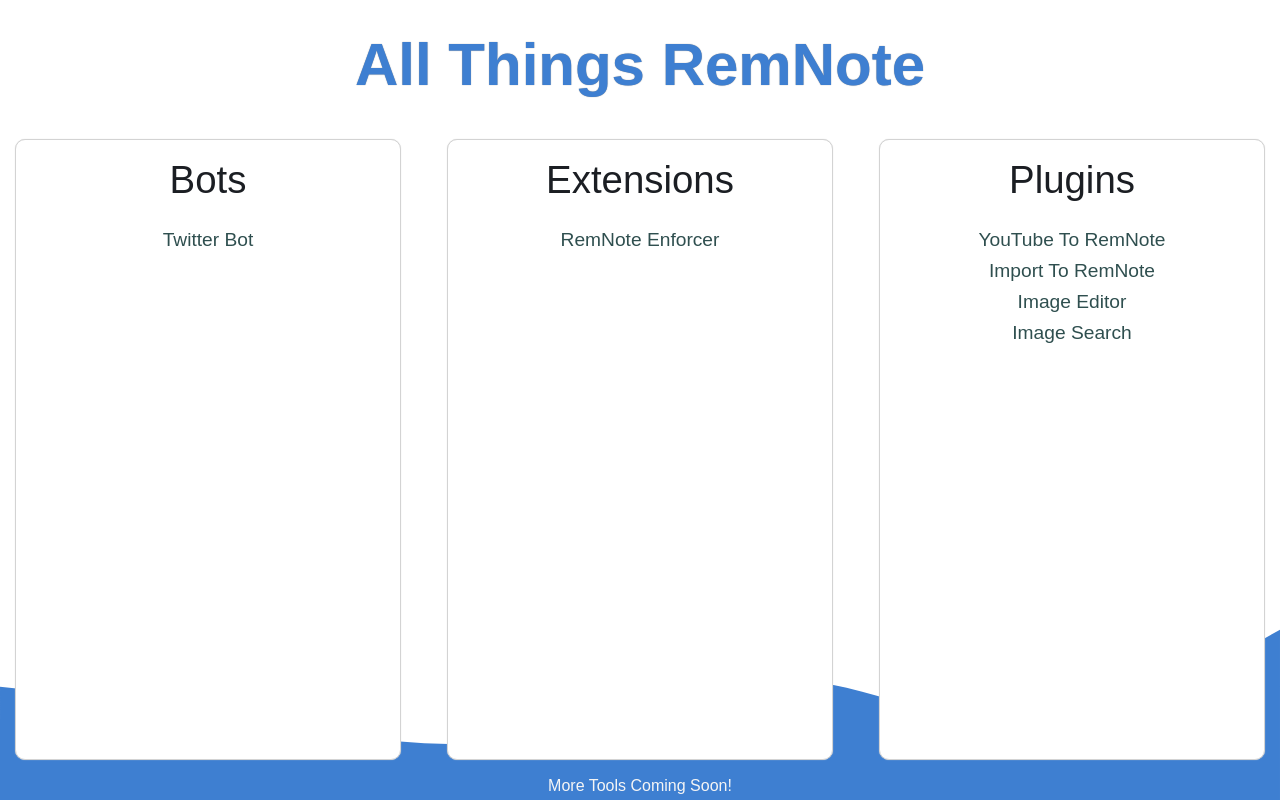
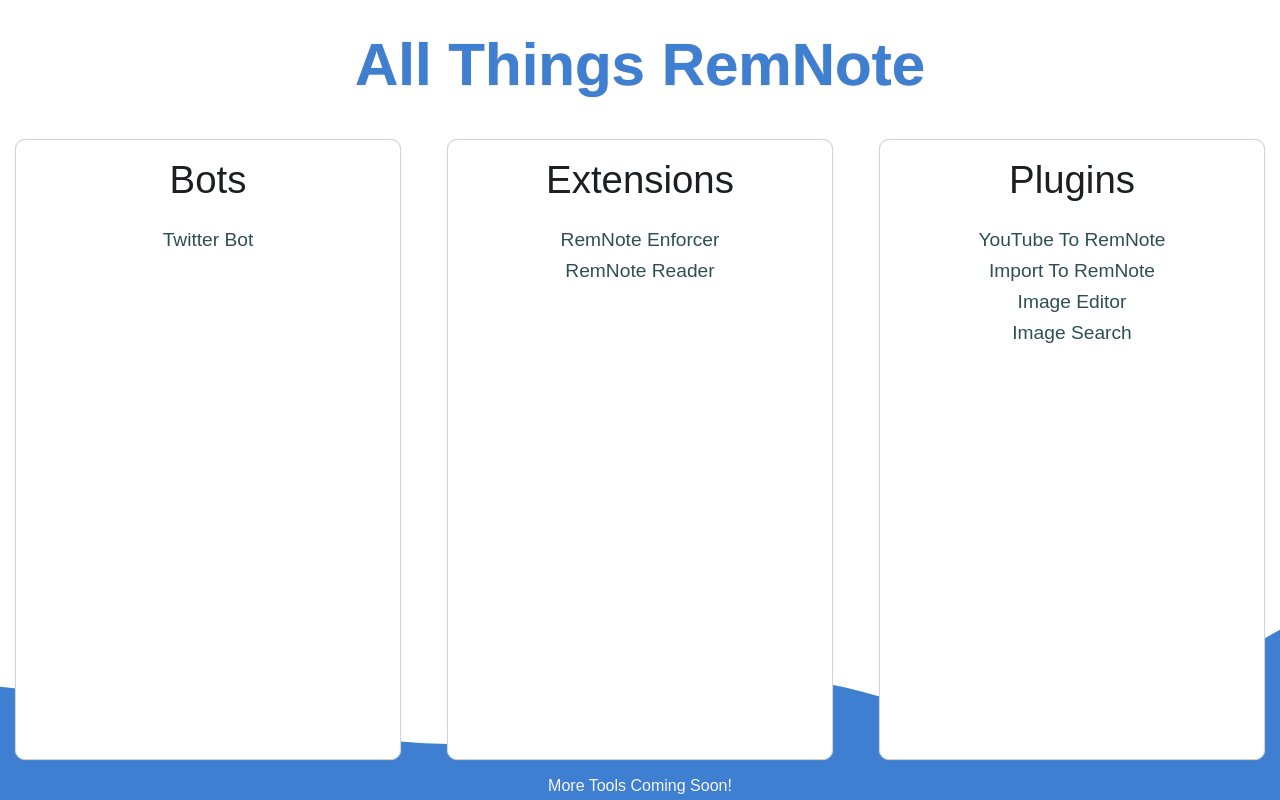
Before and after one commit to allthingsremnote/atr, a plain HTML site: page index.html in a window 1280 px wide. Drawn offline with Linux system fonts and the light colour scheme; a web font is replaced by a local one.

Commit message:
Update index.html

```diff
--- a/index.html
+++ b/index.html
@@ -25,7 +25,8 @@
             </div>
             <a href="https://chrome.google.com/webstore/detail/remnote-enforcer/mikeijnjgakkcdfhhobllnblmmonbnnp"
                 target="_blank" class="contentLink">RemNote Enforcer</a>
-
+            <br>
+            <a href="https://chrome.google.com/webstore/detail/remnote-reader/affhlohnkpfdgjejfaincpggoeapeafj" target="_blank" class="contentLink">RemNote Reader</a>
         </div>
         <div id="pluginContent" class="contentContainer">
             <div class="contentTitle">
```
